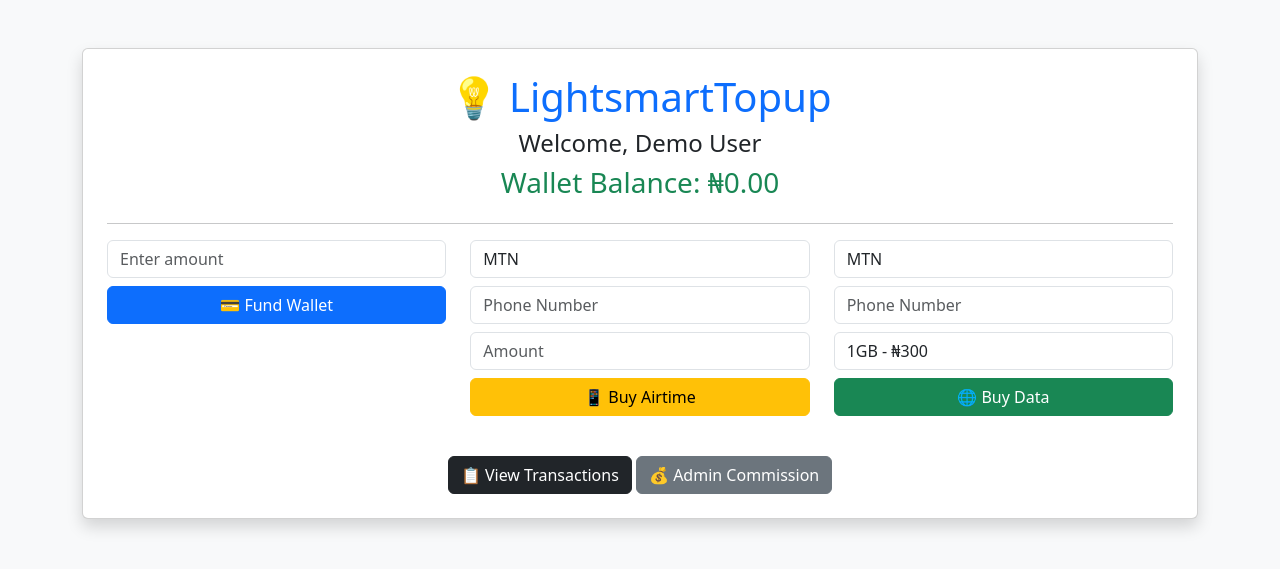
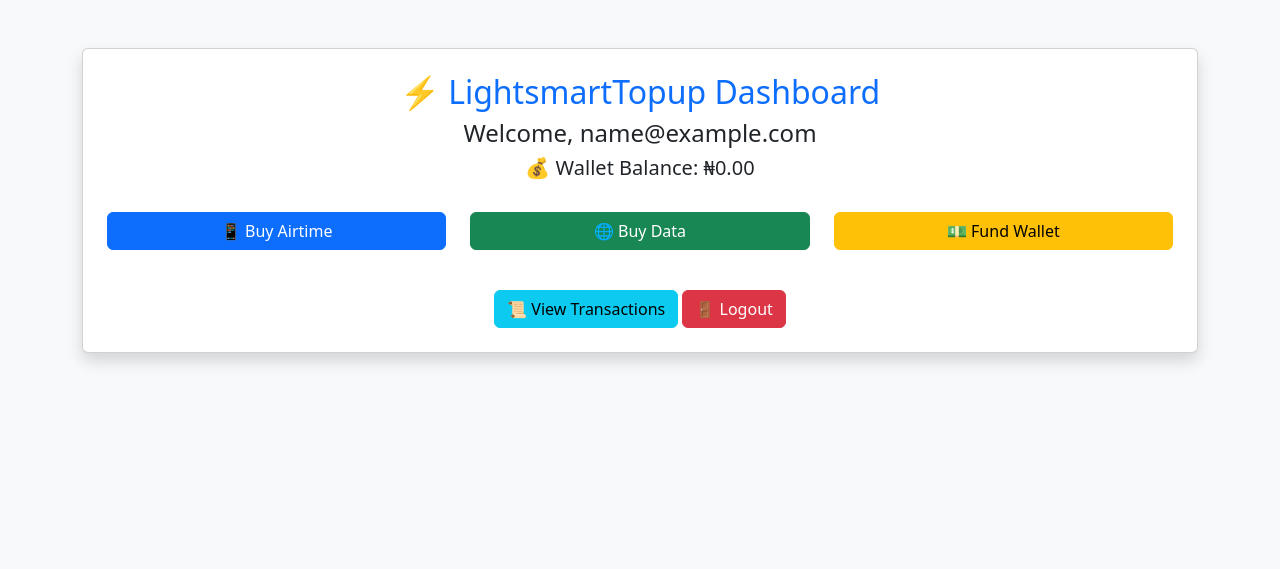
Before and after one commit to mlight3120-spec/lightsmarttopup, a PHP site: page /dashboard.php in a window 1280 px wide. Shown: the top 569 px of the page. Run offline with PHP 8.4, Linux system fonts and the light colour scheme; the visitor is signed in with stand-in values (Sample User, id 1); tables that the repository leaves empty or names only in its code hold one stand-in row (values such as "Sample post").

Commit message:
Update dashboard.php

```diff
--- a/dashboard.php
+++ b/dashboard.php
@@ -1,83 +1,54 @@
 <?php
+session_start();
+if (!isset($_SESSION['user_id'])) {
+    header("Location: login.php");
+    exit;
+}
+
 $config = include __DIR__ . '/config.php';
-
 $dsn = "mysql:host={$config['DB_HOST']};port={$config['DB_PORT']};dbname={$config['DB_NAME']}";
 $pdo = new PDO($dsn, $config['DB_USER'], $config['DB_PASS']);
 $pdo->setAttribute(PDO::ATTR_ERRMODE, PDO::ERRMODE_EXCEPTION);
 
-$user_id = 1; // Demo logged-in user
-$stmt = $pdo->prepare("SELECT wallet_balance FROM users WHERE id = ?");
+// Get current user
+$user_id = $_SESSION['user_id'];
+$stmt = $pdo->prepare("SELECT email, wallet_balance FROM users WHERE id = ?");
 $stmt->execute([$user_id]);
-$balance = $stmt->fetchColumn();
+$user = $stmt->fetch(PDO::FETCH_ASSOC);
+
+$balance = $user['wallet_balance'];
+$email = $user['email'];
 ?>
 <!DOCTYPE html>
 <html>
 <head>
-    <title>LightsmartTopup - Dashboard</title>
+    <title>Dashboard - LightsmartTopup</title>
     <link rel="stylesheet" href="https://cdn.jsdelivr.net/npm/bootstrap@5.3.3/dist/css/bootstrap.min.css">
 </head>
 <body class="bg-light">
 <div class="container mt-5">
     <div class="card shadow p-4">
-        <h1 class="text-center text-primary">💡 LightsmartTopup</h1>
-        <h4 class="text-center">Welcome, Demo User</h4>
-        <h3 class="text-center text-success">Wallet Balance: ₦<?php echo number_format($balance, 2); ?></h3>
-        <hr>
-        <div class="row text-center">
+        <h2 class="text-center text-primary">⚡ LightsmartTopup Dashboard</h2>
+        <h4 class="text-center">Welcome, <?php echo htmlspecialchars($email); ?></h4>
+        <h5 class="text-center">💰 Wallet Balance: ₦<?php echo number_format($balance, 2); ?></h5>
+
+        <div class="row text-center mt-4">
             <div class="col-md-4 mb-3">
-                <form action="fund_wallet.php" method="POST">
-                    <input type="hidden" name="user_id" value="1">
-                    <input type="number" name="amount" class="form-control mb-2" placeholder="Enter amount">
-                    <button class="btn btn-primary w-100">💳 Fund Wallet</button>
-                </form>
+                <a href="buy_airtime.php" class="btn btn-primary w-100">📱 Buy Airtime</a>
             </div>
             <div class="col-md-4 mb-3">
-                <form action="buy_airtime.php" method="POST">
-                    <input type="hidden" name="user_id" value="1">
-                    <select name="network" class="form-control mb-2">
-                        <option>MTN</option>
-                        <option>GLO</option>
-                        <option>Airtel</option>
-                        <option>9mobile</option>
-                    </select>
-                    <input type="text" name="phone" class="form-control mb-2" placeholder="Phone Number">
-                    <input type="number" name="amount" class="form-control mb-2" placeholder="Amount">
-                    <button class="btn btn-warning w-100">📱 Buy Airtime</button>
-                </form>
+                <a href="buy_data.php" class="btn btn-success w-100">🌐 Buy Data</a>
             </div>
             <div class="col-md-4 mb-3">
-                <form action="buy_data.php" method="POST">
-                    <input type="hidden" name="user_id" value="1">
-                    <select name="network" class="form-control mb-2">
-                        <option>MTN</option>
-                        <option>GLO</option>
-                        <option>Airtel</option>
-                        <option>9mobile</option>
-                    </select>
-                    <input type="text" name="phone" class="form-control mb-2" placeholder="Phone Number">
-                    <select name="plan" class="form-control mb-2">
-                        <option value="1GB">1GB - ₦300</option>
-                        <option value="2GB">2GB - ₦500</option>
-                        <option value="5GB">5GB - ₦1200</option>
-                    </select>
-                    <input type="hidden" name="price" value="300" id="dataPrice">
-                    <button class="btn btn-success w-100">🌐 Buy Data</button>
-                </form>
+                <a href="fund_wallet.php" class="btn btn-warning w-100">💵 Fund Wallet</a>
             </div>
         </div>
+
         <div class="text-center mt-4">
-            <a href="transactions.php?user_id=1" class="btn btn-dark">📋 View Transactions</a>
-            <a href="admin_commission.php" class="btn btn-secondary">💰 Admin Commission</a>
+            <a href="transactions.php" class="btn btn-info">📜 View Transactions</a>
+            <a href="logout.php" class="btn btn-danger">🚪 Logout</a>
         </div>
     </div>
 </div>
-<script>
-document.querySelector("select[name='plan']").addEventListener("change", function(){
-    let priceField = document.getElementById("dataPrice");
-    if (this.value === "1GB") priceField.value = 300;
-    if (this.value === "2GB") priceField.value = 500;
-    if (this.value === "5GB") priceField.value = 1200;
-});
-</script>
 </body>
 </html>
```
